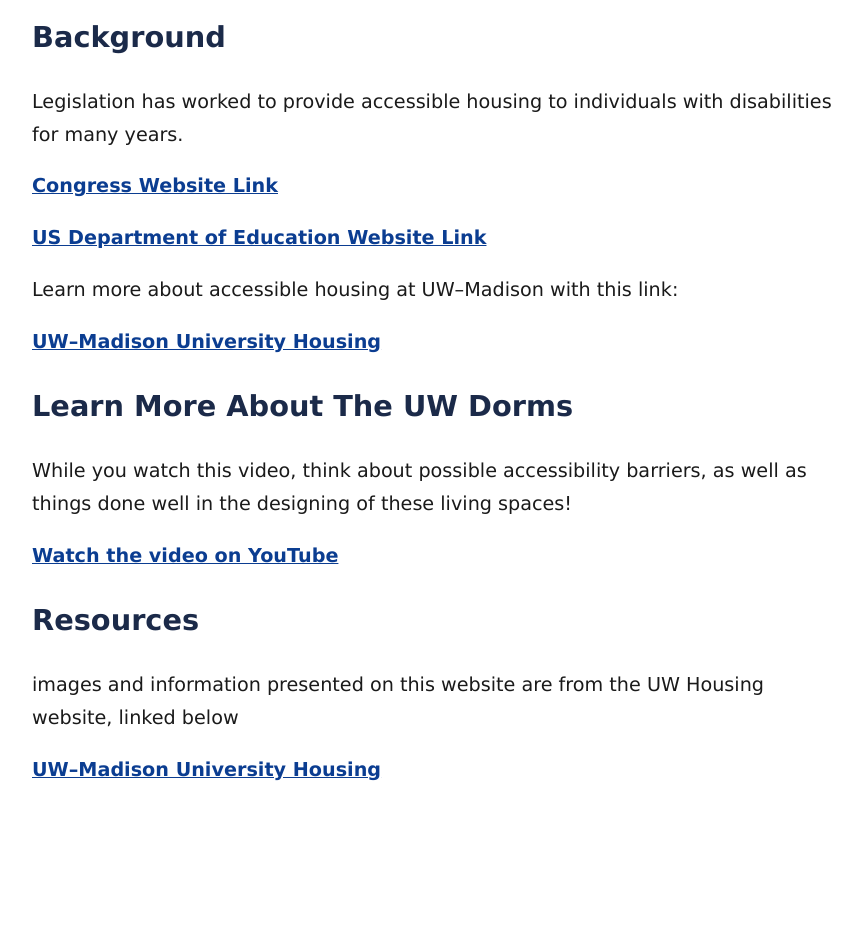
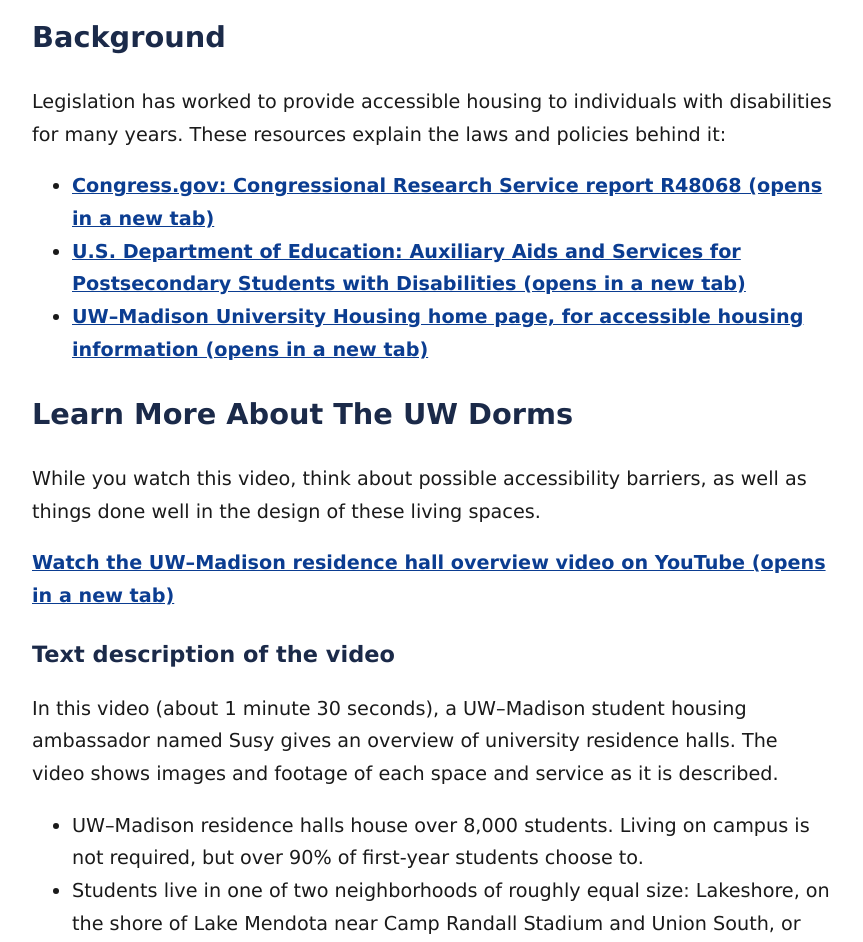
Before and after one commit to ella-uitti/dorm-accessibility-campaign, a plain HTML site: page learn.html in a window 1280 px wide. Shown: the part 165-1107 px from the top of the page, without its empty margins (208-1071 px from the left). Before the commit the page ends 986 px from the top, so only its background shows below. Drawn offline with Linux system fonts and the light colour scheme.

Commit message:
Update learn.html

```diff
--- a/learn.html
+++ b/learn.html
@@ -3,10 +3,11 @@
 <head>
 <meta charset="UTF-8">
 <meta name="viewport" content="width=device-width, initial-scale=1">
-<title>Beyond Ramps: A Day in the Dorm</title>
+<title>Learn More | Beyond Ramps: A Day in the Dorm</title>
 <link rel="stylesheet" href="styles.css">
 </head>
 <body>
+
 <header>
   <h1>Beyond Ramps: A Day in the Dorm</h1>
 </header>
@@ -15,7 +16,8 @@
   <ul>
     <li><a href="index.html">Home</a></li>
     <li><a href="explore.html">Explore the Dorm</a></li>
-    <li><a href="learn.html">Learn more</a></li>
+    <li><a href="learn.html" aria-current="page">Learn more</a></li>
+    <li><a href="survey.html">Survey</a></li>
   </ul>
 </nav>
 
@@ -24,52 +26,77 @@
 
   <p>
     Legislation has worked to provide accessible housing to individuals
-    with disabilities for many years.
+    with disabilities for many years. These resources explain the laws
+    and policies behind it:
   </p>
 
-  <p>
+  <ul>
+    <li>
       <a href="https://www.congress.gov/crs-product/R48068"
-       target="_blank"
-       rel="noopener noreferrer">
-      Congress Website Link
+         target="_blank" rel="noopener noreferrer">
+        Congress.gov: Congressional Research Service report R48068 (opens in a new tab)
       </a>
-  </p>
-
-  <p>
+    </li>
+    <li>
       <a href="http://www.ed.gov/laws-and-policy/individuals-disabilities/auxiliary-aids-and-services-for-postsecondary-students-with-disabilities"
-       target="_blank"
-       rel="noopener noreferrer">
-      US Department of Education Website Link
+         target="_blank" rel="noopener noreferrer">
+        U.S. Department of Education: Auxiliary Aids and Services for Postsecondary Students with Disabilities (opens in a new tab)
       </a>
-  </p>
-
-  <p>
-    Learn more about accessible housing at UW–Madison with this link:
-  </p>
-
-  <p>
+    </li>
+    <li>
       <a href="https://www.housing.wisc.edu/"
-       target="_blank"
-       rel="noopener noreferrer">
-      UW–Madison University Housing
+         target="_blank" rel="noopener noreferrer">
+        UW–Madison University Housing home page, for accessible housing information (opens in a new tab)
       </a>
-  </p>
+    </li>
+  </ul>
 
   <h2>Learn More About The UW Dorms</h2>
 
   <p>
-While you watch this video, think about possible accessibility barriers, as well as things done well in the designing of these living spaces!</p>
+    While you watch this video, think about possible accessibility barriers,
+    as well as things done well in the design of these living spaces.
+  </p>
 
-<a href="https://www.youtube.com/watch?v=00VdLu_qSlE" target="_blank" rel="noopener noreferrer">
-  Watch the video on YouTube
-</a>
-<h2> Resources </h2>
-<p> images and information presented on this website are from the UW Housing website, linked below </p>
   <p>
-    <a href="https://www.housing.wisc.edu/undergraduate/residence-halls/rooms/"
-       target="_blank"
-       rel="noopener noreferrer">
-      UW–Madison University Housing
+    <a href="https://www.youtube.com/watch?v=00VdLu_qSlE"
+       target="_blank" rel="noopener noreferrer">
+      Watch the UW–Madison residence hall overview video on YouTube (opens in a new tab)
     </a>
   </p>
+
+  <h3>Text description of the video</h3>
+  <p>
+    In this video (about 1 minute 30 seconds), a UW–Madison student housing
+    ambassador named Susy gives an overview of university residence halls.
+    The video shows images and footage of each space and service as it is described.
+  </p>
+  <ul>
+    <li>UW–Madison residence halls house over 8,000 students. Living on campus is not required, but over 90% of first-year students choose to.</li>
+    <li>Students live in one of two neighborhoods of roughly equal size: Lakeshore, on the shore of Lake Mendota near Camp Randall Stadium and Union South, or Southeast, near the Kohl Center, Memorial Union, and Bascom Hill.</li>
+    <li>There are over 20 residence halls, including eleven learning communities (faculty-directed programs tied to an academic theme), three theme communities (groups with shared backgrounds or interests), and six dining locations.</li>
+    <li>Every residence hall has common spaces, social lounges, and study dens. Laundry rooms, classrooms, computer labs with printers, group study and tutoring spaces, and hall desks are inside or next to each hall.</li>
+    <li>Each neighborhood has one large dining market, with four smaller locations across campus. All residents choose one of three dining plans.</li>
+    <li>After admission, students receive an email inviting them to log in to My UW Housing and apply. University Housing stays in contact by email throughout the process.</li>
+  </ul>
+  <p>
+    Note: the video does not discuss disability or accessibility features directly.
+    That is part of the activity: as you watch, notice what is shown and what is not.
+  </p>
+
+  <h2>Resources</h2>
+  <p>
+    Images and information presented on this website are from the UW Housing website:
+  </p>
+  <ul>
+    <li>
+      <a href="https://www.housing.wisc.edu/undergraduate/residence-halls/rooms/"
+         target="_blank" rel="noopener noreferrer">
+        UW–Madison University Housing: residence hall room information (opens in a new tab)
+      </a>
+    </li>
+  </ul>
 </main>
+
+</body>
+</html>
```
Lines whose indentation alone changed are shown as unchanged.
